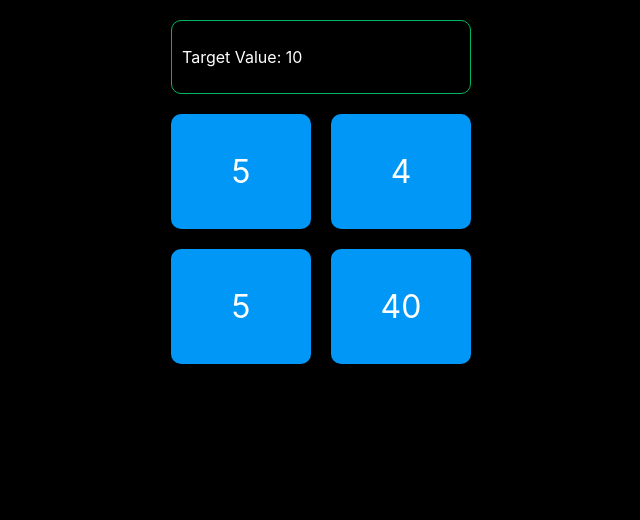
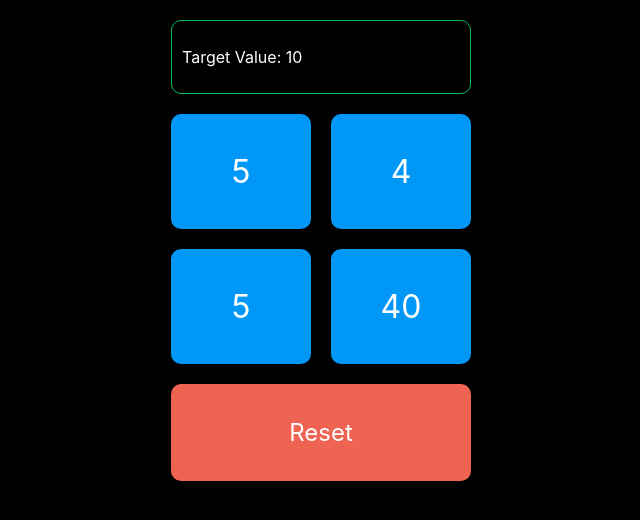
Before and after one commit to garethbrown82/sync-lock, a React (Create React App) app: page / in a window 1280 px wide. Shown: the top 520 px of the page, without its empty margins (319-959 px from the left). Built offline with nearby package versions, Linux system fonts and the light colour scheme.

Commit message:
Implement reset level button functionality

```diff
--- a/src/components/Game.js
+++ b/src/components/Game.js
@@ -1,6 +1,7 @@
 import React, { Component } from 'react'
 import { SquareButton } from './SquareButton'
 import { Header } from './Header'
+import { LevelButton } from './LevelButton'
 import styled from 'styled-components'
 import { levels, Button } from '../gameMechanics/levels'
 import { triggerActions, isLevelSolved } from '../gameMechanics/gameHelpers'
@@ -11,6 +12,7 @@ const Grid = styled.div`
   grid-gap: 20px;
   grid-template-columns: 1fr 1fr;
   grid-template-rows: 1fr 1fr;
+  margin: 20px 0;
 `
 
 export class Game extends Component {
@@ -35,15 +37,27 @@ export class Game extends Component {
   setInitialLevel = (level) => {
     this.setState({ level }, () => {
       this.setState({
-        values: this.state.level.startValues,
+        values: this.state.level.initialValues,
       })
     })
   }
 
   triggerButton = (clickedButton) => {
-    const { level, values } = this.state
+    const { level, values, isLevelCompleted } = this.state
+    if (isLevelCompleted) return
     const updatedValues = triggerActions(clickedButton, level.buttonActions, values)
     this.setState({ values: updatedValues })
+  }
+
+  handleLevelButton = () => {
+    console.log('level button clicked')
+    if (this.state.isLevelCompleted) {
+      console.log('go to next level')
+    } else {
+      this.setState((preState) => ({
+        values: preState.level.initialValues
+      }))
+    }
   }
 
   render() {
@@ -51,6 +65,7 @@ export class Game extends Component {
     const headerText = isLevelCompleted ?
       'You\'ve completed the level!'
       : `Target Value: ${level && level.targetNumber}`
+
     return (
       <React.Fragment>
         <Header
@@ -86,6 +101,10 @@ export class Game extends Component {
             onClick={() => this.triggerButton(Button.BottomRight)}
             />
         </Grid>
+        <LevelButton
+          isLevelCompleted={isLevelCompleted}
+          onClick={this.handleLevelButton}
+        />
       </React.Fragment>
     )
   }
--- a/src/components/Header.js
+++ b/src/components/Header.js
@@ -6,7 +6,6 @@ const StyledHeader = styled.div`
   color: white;
   border-radius: 10px;
   padding: 10px;
-  margin-bottom: 20px;
 `
 
 export const Header = (props) => {
--- /dev/null
+++ b/src/components/LevelButton.js
@@ -0,0 +1,31 @@
+import React from 'react'
+import styled from 'styled-components'
+import { Colour } from './helpers'
+import { PropTypes } from 'prop-types'
+
+const StyledLevelButton = styled.div.attrs(props => ({
+  onClick: props.onClick
+}))`
+  background-color: ${props => props.isLevelCompleted ? Colour.Blue : Colour.Red};
+  border-radius: 10px;
+  padding: 10px;
+  justify-content: center;
+  display: flex;
+  align-items: center;
+  font-size: 24px;
+  color: white;
+`
+
+export const LevelButton = (props) => {
+  const label = props.isLevelCompleted ? 'Next level' : 'Reset'
+  return (
+    <StyledLevelButton {...props}>
+      <p>{label}</p>
+    </StyledLevelButton>
+  )
+}
+
+LevelButton.propTypes = {
+  isLevelCompleted: PropTypes.bool.isRequired,
+  onClick: PropTypes.func.isRequired,
+}
--- a/src/components/SquareButton.js
+++ b/src/components/SquareButton.js
@@ -1,14 +1,10 @@
 import React from 'react'
 import styled from 'styled-components'
 import { PropTypes } from 'prop-types'
-
-const Colours = Object.freeze({
-  Green: '#00B760',
-  Blue: '#0197F6',
-})
+import { Colour } from './helpers'
 
 const StyledSquare = styled.div`
-  background-color: ${props => props.isLevelCompleted ? Colours.Green : Colours.Blue};
+  background-color: ${props => props.isLevelCompleted ? Colour.Green : Colour.Blue};
   grid-column: ${props => `${props.column} / ${props.column}`};
   grid-row: ${props => `${props.row} / ${props.row}`}
   border-radius: 10px;
--- /dev/null
+++ b/src/components/helpers.js
@@ -0,0 +1,5 @@
+export const Colour = Object.freeze({
+  Green: '#00B760',
+  Blue: '#0197F6',
+  Red: '#EE6352',
+})
--- a/src/gameMechanics/levels.js
+++ b/src/gameMechanics/levels.js
@@ -16,7 +16,7 @@ export const Operation = Object.freeze({
 
 const level1 = {
   targetNumber: 10,
-  startValues: [5, 4, 5, 40],
+  initialValues: [5, 4, 5, 40],
   buttonActions: [
     createButtonAction(Button.TopLeft, Button.TopLeft, Operation.Add, 5),
     createButtonAction(Button.TopRight, Button.TopRight, Operation.Add, 6),
```
